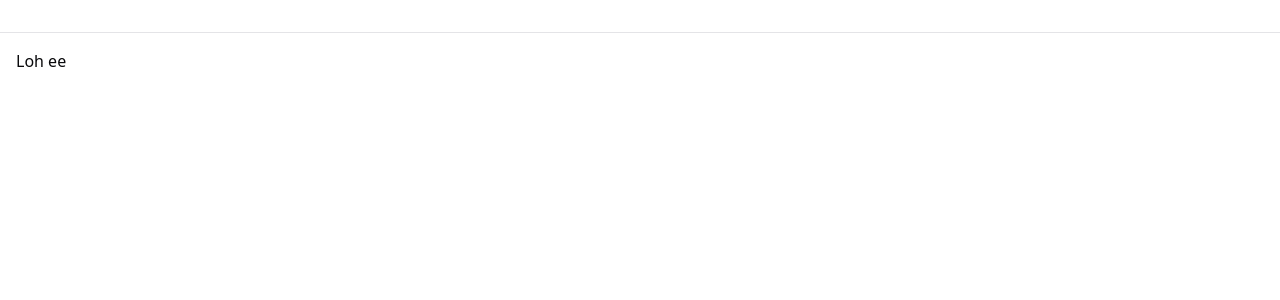
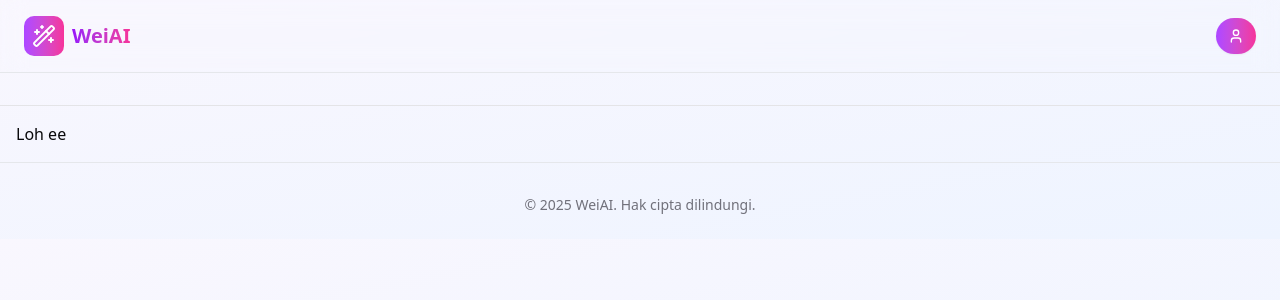
Before and after one commit to denislistiadi/wei-cap-stat, a Next.js app: page /chat in a window 1280 px wide. Shown: the top 300 px of the page. Built offline with nearby package versions, Linux system fonts and the light colour scheme.

Commit message:
feat: update RootLayout component with new metadata, layout structure, and additional components

```diff
--- a/src/app/layout.tsx
+++ b/src/app/layout.tsx
@@ -1,6 +1,11 @@
 import type { Metadata } from 'next';
 import { Geist, Geist_Mono } from 'next/font/google';
+import { Toaster } from 'sonner';
+
+import Header from '@/components/layout/navbar';
+
 import './globals.css';
+import Footer from '@/components/layout/footer';
 
 const geistSans = Geist({
   variable: '--font-geist-sans',
@@ -13,8 +18,8 @@ const geistMono = Geist_Mono({
 });
 
 export const metadata: Metadata = {
-  title: 'Create Next App',
-  description: 'Generated by create next app',
+  title: 'Wei Caption Generator',
+  description: 'Caption AI dan Status Generator',
 };
 
 export default function RootLayout({
@@ -24,7 +29,14 @@ export default function RootLayout({
 }>) {
   return (
     <html lang="en">
-      <body className={`${geistSans.variable} ${geistMono.variable} antialiased`}>{children}</body>
+      <body
+        className={`${geistSans.variable} ${geistMono.variable} bg-gradient-to-br from-[#f9f7fe] to-[#eef4ff] antialiased`}
+      >
+        <Header />
+        <main>{children}</main>
+        <Footer />
+        <Toaster />
+      </body>
     </html>
   );
 }
```
Also changed, not shown: src/types/types.ts (added, +17 -0 lines).
